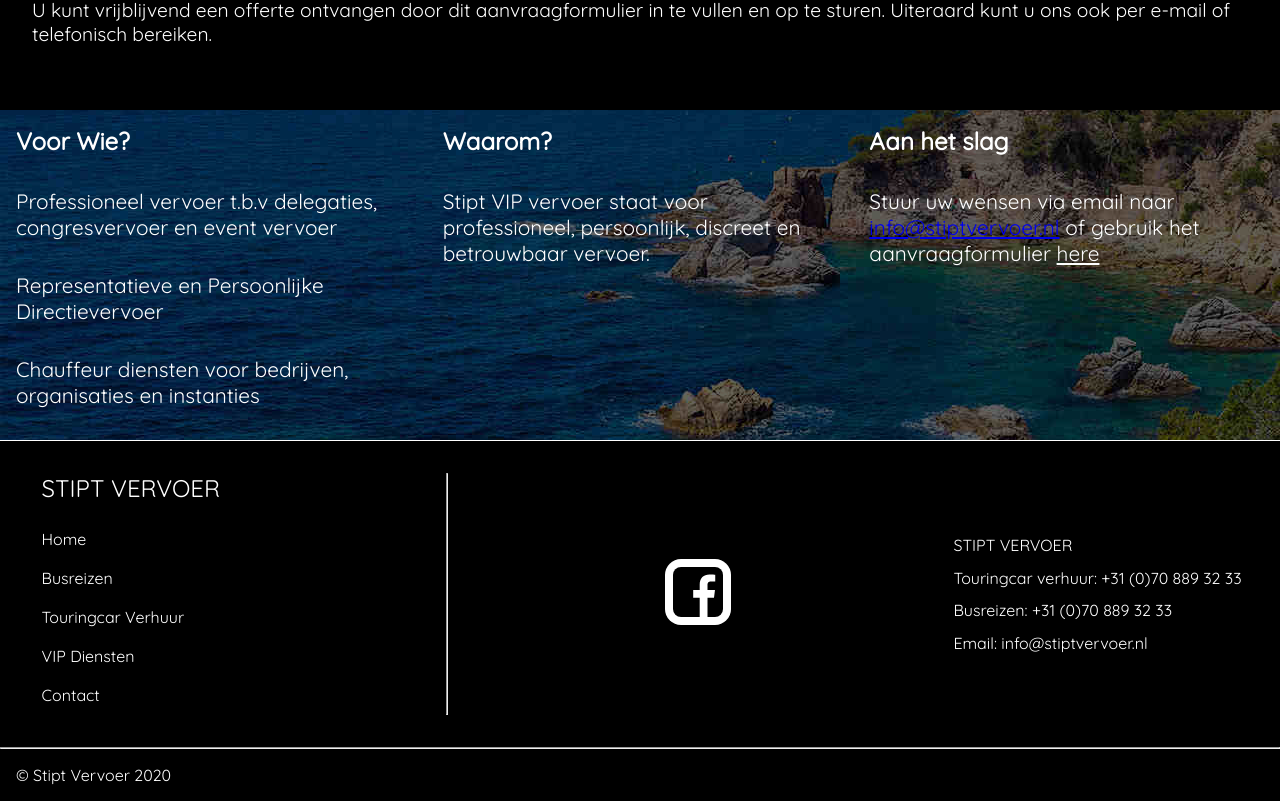
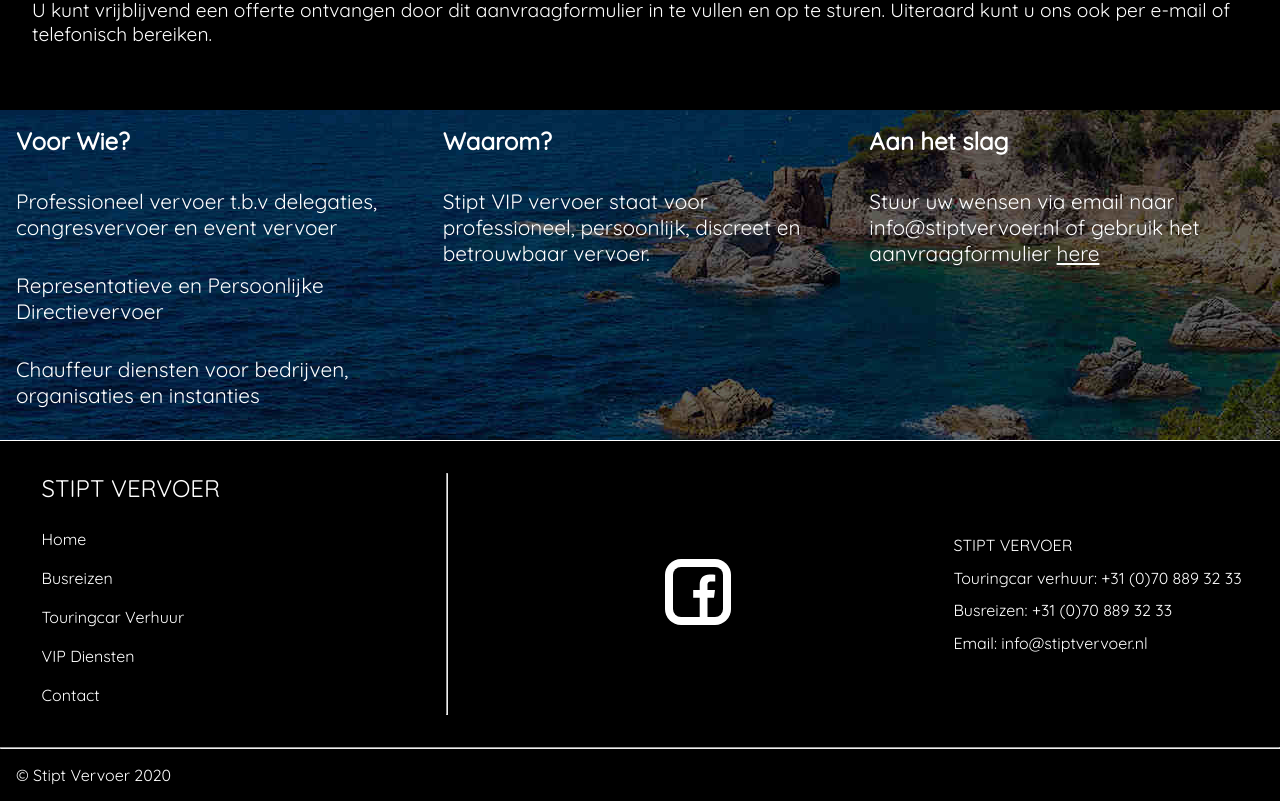
Before and after one commit to Nick-Yazdani/stipt-vervoer, a React app: page /vip-diensten in a window 1280 px wide. Shown: the part 1230-2031 px from the top of the page. Built offline with nearby package versions, Linux system fonts and the light colour scheme.

Commit message:
email fix

```diff
--- a/src/components/end-content-component/end-content.component.jsx
+++ b/src/components/end-content-component/end-content.component.jsx
@@ -26,7 +26,7 @@ const EndContent = ({ backgroundImage, voor, waarom }) => {
                 <div className="end-s1">
                     <h5>Aan het slag</h5>
                     <ul>
-                        <li>Stuur uw wensen via email naar <a href="mailto:info@stiptvervoer.nl">info@stiptvervoer.nl</a> of gebruik het aanvraagformulier <Link style={{ color: "white" }} to="/contact">here</Link></li>
+                        <li>Stuur uw wensen via email naar <a id="email" href="mailto:info@stiptvervoer.nl">info@stiptvervoer.nl</a> of gebruik het aanvraagformulier <Link style={{ color: "white" }} to="/contact">here</Link></li>
                     </ul>
                 </div>
             </div>
```
